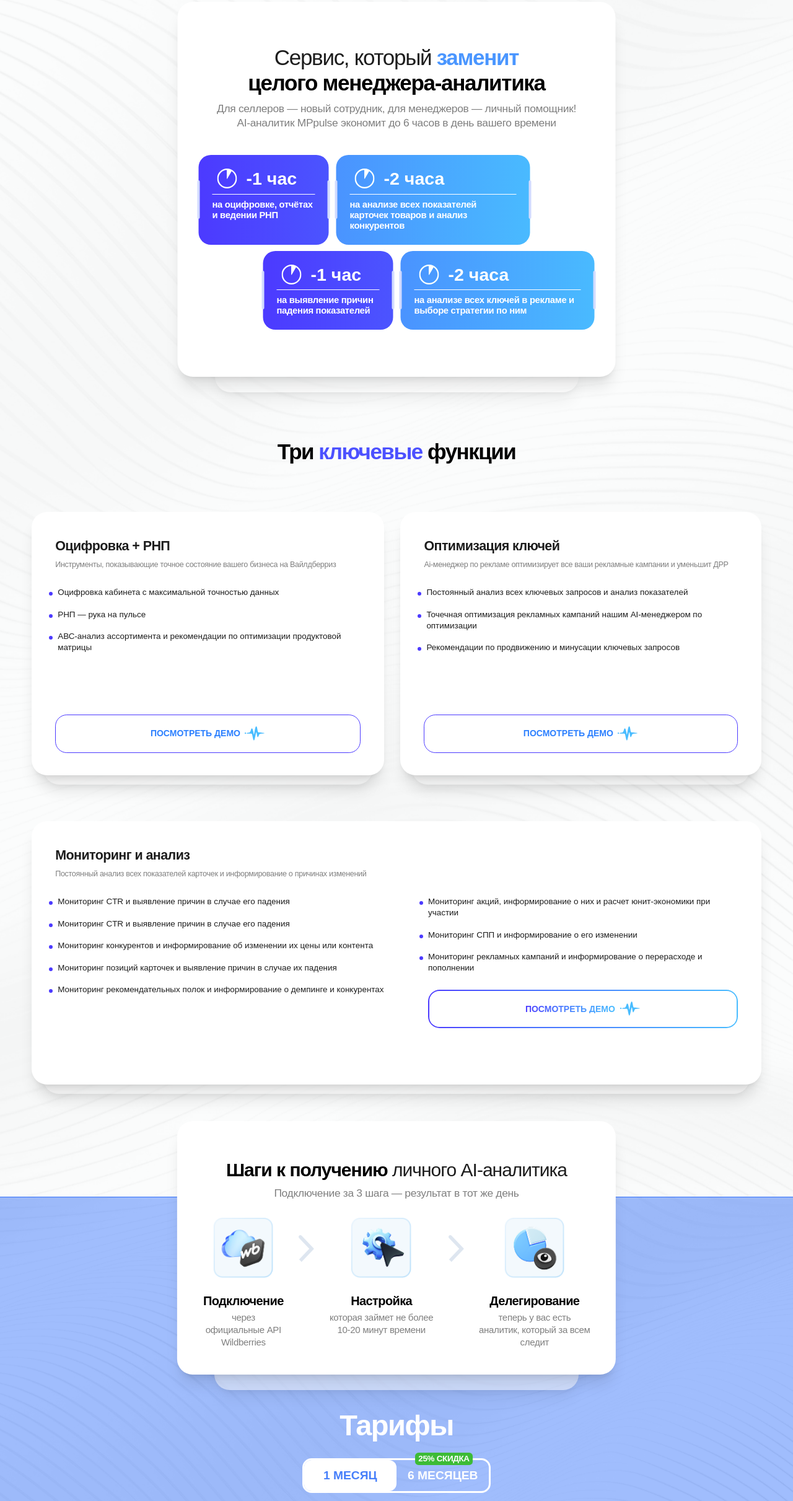
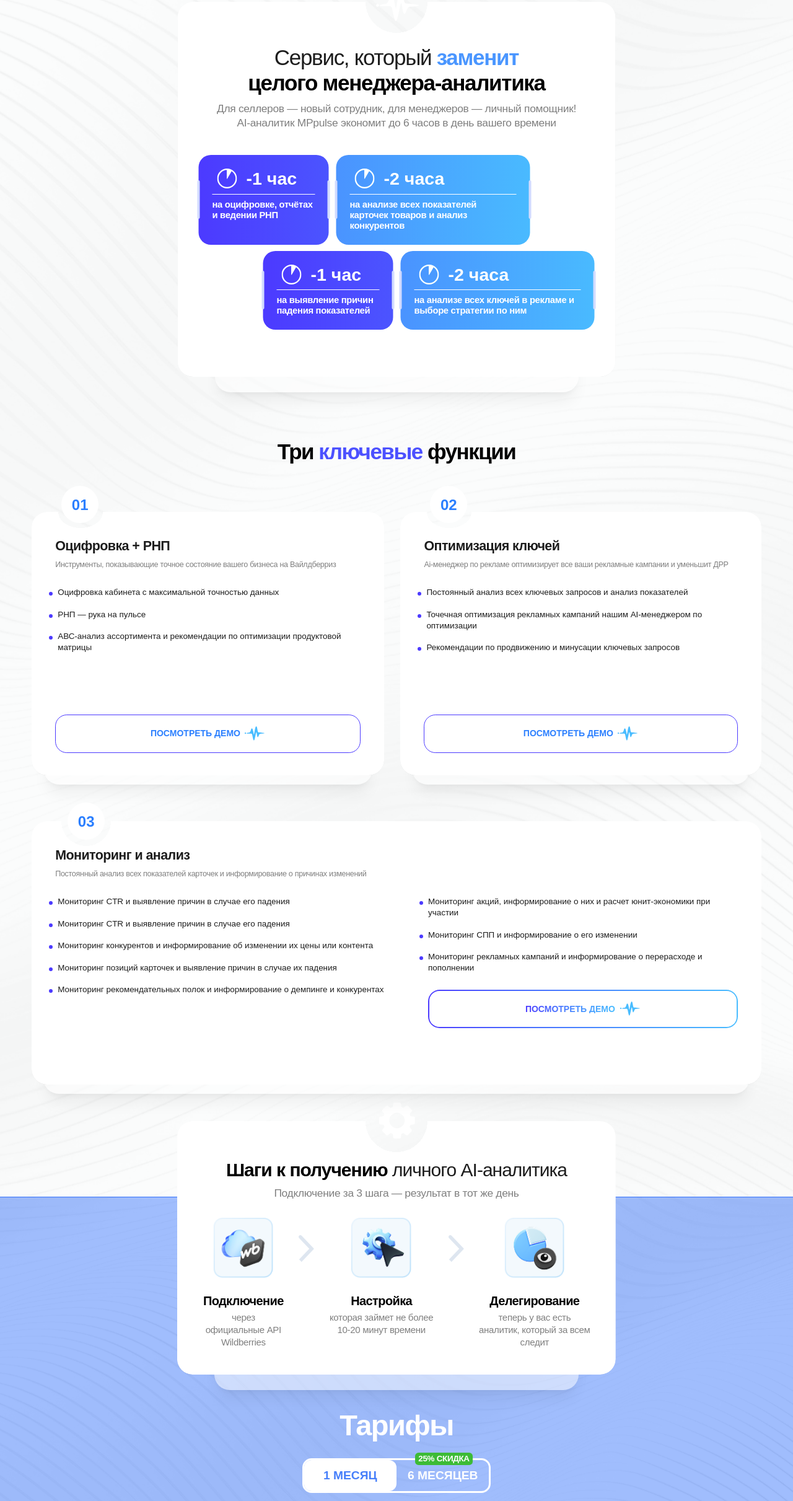
Before and after one commit to IamSubarist/mppulse-landing, a React (Vite) app: page / in a window 1280 px wide. Shown: the part 1144-3566 px from the top of the page at 62% size. Built offline with nearby package versions, Linux system fonts and the light colour scheme; a web font is replaced by a local one.

Commit message:
- Сutout in the cards

```diff
--- a/src/components/KeyFunctions/BigCard.jsx
+++ b/src/components/KeyFunctions/BigCard.jsx
@@ -1,10 +1,20 @@
 import React from "react";
 import { BigCardItemsCardMobile } from "./BigCardItemsCardMobile";
+import light from "../../assets/light.svg";
 
-export const BigCard = () => {
+export const BigCard = (icon) => {
   return (
     <div className="relative flex flex-col items-center justify-center">
-      <div className="z-20 min-[768px]:pt-[70px] min-[1600px]:pt-[120px] shadow-xl min-[768px]:h-[605px] min-[768px]:rounded-[25px] bg-white flex flex-col items-center min-[768px]:px-[34px] min-[1600px]:px-[120px] py-[44px] gap-2 min-[768px]:gap-[10px] min-[1600px]:gap-[20px]">
+        <div className=" text-blue-500 rounded-full w-[75px] h-[55px] absolute top-[-20px] min-[1600px]:left-[47.6%] min-[768px]:left-[45.2%] left-[40%] z-30">
+          <img src={light} alt="icon" className="w-[70px] h-[52px]"/>
+        </div>
+      <div className="z-20 min-[768px]:pt-[70px] min-[1600px]:pt-[120px] shadow-xl min-[768px]:h-[605px] min-[768px]:rounded-[25px] bg-white flex flex-col items-center min-[768px]:px-[34px] min-[1600px]:px-[120px] py-[44px] gap-2 min-[768px]:gap-[10px] min-[1600px]:gap-[20px]"
+        style={{
+        maskImage: 'radial-gradient(ellipse 50px 50px at 50% 0%, transparent 100%, black 100%)',
+        maskSize: '100% 100%',
+        maskRepeat: 'no-repeat'
+      }}
+      >
         <div className="text-[21px] min-[768px]:text-[35px] min-[1600px]:text-[47.04px] min-[360px]:w-[360px] min-[768px]:w-[500px] min-[1600px]:w-[677px] w-[677px] tracking-[-1.3px] text-center">
           <p className="text-[#1D1D1D] leading-[115%] max-[768px]:w-[260px] mx-auto">
             Сервис, который
@@ -185,7 +195,7 @@
         </div>
         <BigCardItemsCardMobile />
       </div>
-      <div className="max-[768px]:hidden shadow-xl z-10 absolute top-0 right-1/2 translate-x-1/2 w-[calc(100%-120px)] h-[calc(100%+25px)] rounded-[25px] bg-white opacity-50"></div>
+      <div className="max-[768px]:hidden shadow-xl z-10 absolute top-0 right-1/2 translate-x-1/2 w-[calc(100%-120px)] h-[calc(100%-25px)] rounded-[25px] bg-white opacity-50 mt-[50px]"></div>
     </div>
   );
 };
--- a/src/components/KeyFunctions/FuncCard.jsx
+++ b/src/components/KeyFunctions/FuncCard.jsx
@@ -1,9 +1,18 @@
 import React from "react";
 
-export const FuncCard = ({ title, description, data }) => {
+export const FuncCard = ({ title, description, data, numb }) => {
   return (
     <div className="relative flex flex-col items-center justify-center">
-      <div className="max-[768px]:w-[320px] min-h-[384px] min-[768px]:min-h-[425px] z-20 shadow-xl rounded-[25px] bg-white flex flex-col px-[37px] min-[768px]:px-[38px] min-[1600px]:px-[44px] py-[37px] min-[768px]:py-[44px_36px] min-[1600px]:py-[44px_44px]">
+        <div className="bg-white text-blue-500 rounded-full w-[60px] h-[60px] absolute top-[-42px] left-[48px] z-30 text-center">
+          <h3 className="text-[24px] pt-[22%] font-bold">{numb}</h3>
+        </div>
+      <div className="max-[768px]:w-[320px] min-h-[384px] min-[768px]:min-h-[425px] z-20 shadow-xl rounded-[25px] bg-white flex flex-col px-[37px] min-[768px]:px-[38px] min-[1600px]:px-[44px] py-[37px] min-[768px]:py-[44px_36px] min-[1600px]:py-[44px_44px]"
+      style={{
+        maskImage: 'radial-gradient(ellipse 36px 26px at 79px 0%, transparent 100%, black 100%)',
+        maskSize: '100% 100%',
+        maskRepeat: 'no-repeat'
+      }}
+      >
         <div className="flex flex-col gap-[10.84px] min-[768px]:gap-[9.95px] min-[1600px]:gap-[13px] mb-[26.11px] min-[768px]:mb-[26.84px] min-[1600px]:mb-[30px]">
           <p className="text-[20px] text-[#1D1D1D] min-[768px]:text-[21.51px] min-[1600px]:text-[24px] font-bold leading-[110%] tracking-[-0.6px]">
             {title}
@@ -44,7 +53,7 @@
           </svg>
         </button>
       </div>
-      <div className="max-[768px]:hidden shadow-xl z-10 absolute top-0 right-1/2 translate-x-1/2 w-[calc(100%-38px)] h-[calc(100%+15px)] rounded-[25px] bg-white opacity-50"></div>
+      <div className="max-[768px]:hidden shadow-xl z-10 absolute top-0 right-1/2 translate-x-1/2 w-[calc(100%-38px)] h-[calc(100%-15px)] rounded-[25px] bg-white opacity-50 mt-[30px]"></div>
     </div>
   );
 };
--- a/src/components/KeyFunctions/MonitoringCard.jsx
+++ b/src/components/KeyFunctions/MonitoringCard.jsx
@@ -1,9 +1,17 @@
 import React from "react";
 
-export const MonitoringCard = ({ title, description, data }) => {
+export const MonitoringCard = ({ title, description, data, numb }) => {
   return (
     <div className="mt-[44px] relative flex flex-col items-center justify-center">
-      <div className="min-h-[425px] z-20 shadow-xl rounded-[25px] bg-white flex flex-col min-[768px]:px-[38px] min-[1600px]:px-[44px] min-[768px]:py-[44px_36px] min-[1600px]:py-[44px_44px]">
+        <div className="bg-white text-blue-500 rounded-full w-[60px] h-[60px] absolute top-[-30px] left-[58px] z-30 text-center">
+          <h3 className="text-[24px] pt-[22%] font-bold">{numb}</h3>
+        </div>
+      <div className="min-h-[425px] z-20 shadow-xl rounded-[25px] bg-white flex flex-col min-[768px]:px-[38px] min-[1600px]:px-[44px] min-[768px]:py-[44px_36px] min-[1600px]:py-[44px_44px]"
+      style={{
+        maskImage: 'radial-gradient(ellipse 40px 40px at 88px 0%, transparent 100%, black 100%)',
+        maskSize: '100% 100%',
+        maskRepeat: 'no-repeat'
+      }}>
         <div className="flex flex-col min-[768px]:gap-[9.95px] min-[1600px]:gap-[13px] min-[768px]:mb-[26.84px] min-[1600px]:mb-[30px]">
           <p className="text-[#1D1D1D] min-[768px]:text-[21.51px] min-[1600px]:text-[24px] font-bold leading-[110%] tracking-[-0.6px]">
             {title}
@@ -103,7 +111,7 @@
           </button>
         </div>
       </div>
-      <div className="shadow-xl z-10 absolute top-0 right-1/2 translate-x-1/2 w-[calc(100%-38px)] h-[calc(100%+15px)] rounded-[25px] bg-white opacity-50"></div>
+      <div className="shadow-xl z-10 absolute top-0 right-1/2 translate-x-1/2 w-[calc(100%-38px)] h-[calc(100%-25px)] rounded-[25px] bg-white opacity-50 mt-[40px]"></div>
     </div>
   );
 };
--- a/src/components/StepsAndRates/BigCard.jsx
+++ b/src/components/StepsAndRates/BigCard.jsx
@@ -2,11 +2,20 @@
 import StepOne from "../../assets/StepOne.png";
 import StepTwo from "../../assets/StepTwo.png";
 import StepThree from "../../assets/StepThree.png";
-
+import steam from "../../assets/staem.svg"
 export const BigCard = () => {
   return (
     <div className="relative flex flex-col items-center justify-center">
-      <div id="howItWork" className="shadow-xl min-[768px]:pt-[62px] min-[1600px]:pt-[120px] min-[768px]:rounded-[25px] bg-white flex flex-col items-center min-[768px]:px-[40px] min-[1600px]:px-[120px] py-[44px_44px] min-[768px]:py-[44px_42px] min-[1600px]:py-[44px_118px] gap-[10px] min-[768px]:gap-[8px] min-[1600px]:gap-[10px]">
+        <div className=" text-blue-500 rounded-full w-[75px] h-[55px] absolute top-[-30px] min-[1600px]:left-[48%] min-[768px]:left-[46%] left-[46%] z-30">
+          <img src={steam} alt="icon" className="w-[58px] h-[58px]"/>
+        </div>
+      <div id="howItWork" className="shadow-xl min-[768px]:pt-[62px] min-[1600px]:pt-[120px] min-[768px]:rounded-[25px] bg-white flex flex-col items-center min-[768px]:px-[40px] min-[1600px]:px-[120px] py-[44px_44px] min-[768px]:py-[44px_42px] min-[1600px]:py-[44px_118px] gap-[10px] min-[768px]:gap-[8px] min-[1600px]:gap-[10px]"
+        style={{
+        maskImage: 'radial-gradient(ellipse 50px 50px at 50% 0%, transparent 100%, black 100%)',
+        maskSize: '100% 100%',
+        maskRepeat: 'no-repeat'
+      }}
+      >
         <div className="text-[24px] min-[768px]:text-[30px] min-[1600px]:text-[47.04px] tracking-[-1.3px] text-center">
           <p className="text-[#1D1D1D] leading-[115%] tracking-[-1px] max-[768px]:px-10 max-[768px]:pt-[6px]">
             <span className="text-[#000000] font-bold leading-[115%]">
@@ -163,7 +172,7 @@
           </div>
         </div>
       </div>
-      <div className="hidden min-[768px]:block shadow-xl -z-10 absolute top-0 right-1/2 translate-x-1/2 w-[calc(100%-120px)] h-[calc(100%+25px)] rounded-[25px] bg-white opacity-50"></div>
+      <div className="hidden min-[768px]:block shadow-xl -z-10 absolute top-0 right-1/2 translate-x-1/2 w-[calc(100%-120px)] h-[calc(100%-25px)] rounded-[25px] bg-white opacity-50 mt-[50px]"></div>
     </div>
   );
 };
--- a/src/sections/KeyFunctions.jsx
+++ b/src/sections/KeyFunctions.jsx
@@ -7,7 +7,7 @@
   return (
     <div className="keyfunc-section min-[360px]:px-[2.605%] min-[768px]:px-[4%] min-[1600px]:px-[18.7%] relative h-[2618px] min-[768px]:h-[2192px] min-[1600px]:h-[1870px]">
       <div className="absolute top-[80px] min-[1600px]:-top-[161px] min-[768px]:top-[264px] left-1/2 -translate-x-1/2">
-        <BigCard />
+        <BigCard icon="light"/>
       </div>
       <div className="pt-[724px] min-[768px]:pt-[970px] min-[1600px]:pt-[624px]">
         <p id="func" className="text-[24px] min-[768px]:text-[35px] min-[1600px]:text-[47.04px] font-bold leading-[115%] tracking-[-0.6px] min-[768px]:tracking-[-1.5px] mb-[55px] min-[768px]:mb-[76px] min-[1600px]:mb-[92px] text-center">
@@ -15,6 +15,7 @@
         </p>
         <div className="min-[360px]:flex min-[768px]:hidden min-[1600px]:flex min-[1600px]:flex-row flex-col items-center min-[768px]:items-start justify-center gap-[57px] min-[768px]:gap-[30px]">
           <FuncCard
+            numb="01"
             title="Оцифровка + РНП"
             description="Инструменты, показывающие точное состояние вашего бизнеса на Вайлдберриз"
             data={[
@@ -24,6 +25,7 @@
             ]}
           />
           <FuncCard
+            numb="02"
             title="Мониторинг и анализ"
             description="Постоянный анализ всех показателей карточек и информирование о причинах изменений"
             data={[
@@ -38,6 +40,7 @@
             ]}
           />
           <FuncCard
+            numb="03"
             title="Оптимизация ключей"
             description="Ai-менеджер по рекламе оптимизирует все ваши рекламные кампании и уменьшит ДРР"
             data={[
@@ -50,6 +53,7 @@
         <div className="hidden min-[768px]:flex min-[1600px]:hidden min-[1600px]:flex-row flex-col items-start justify-center gap-[30px]">
           <div className="flex gap-[26.22px]">
             <FuncCard
+            numb="01"
               title="Оцифровка + РНП"
               description="Инструменты, показывающие точное состояние вашего бизнеса на Вайлдберриз"
               data={[
@@ -59,6 +63,7 @@
               ]}
             />
             <FuncCard
+            numb="02"
               title="Оптимизация ключей"
               description="Ai-менеджер по рекламе оптимизирует все ваши рекламные кампании и уменьшит ДРР"
               data={[
@@ -69,6 +74,7 @@
             />
           </div>
           <MonitoringCard
+            numb="03"
             title="Мониторинг и анализ"
             description="Постоянный анализ всех показателей карточек и информирование о причинах изменений"
             data={[
```
Also changed, not shown: src/assets/light.svg (added), src/assets/staem.svg (added).
